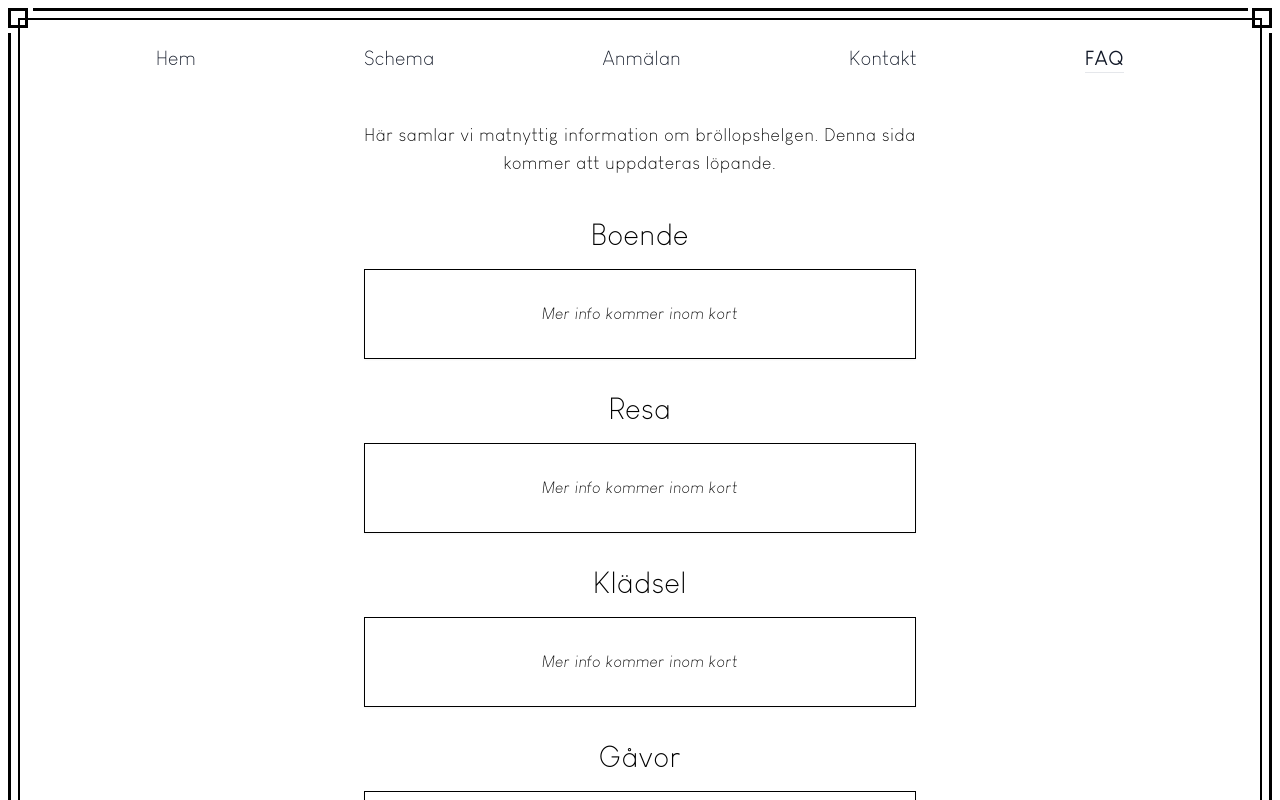
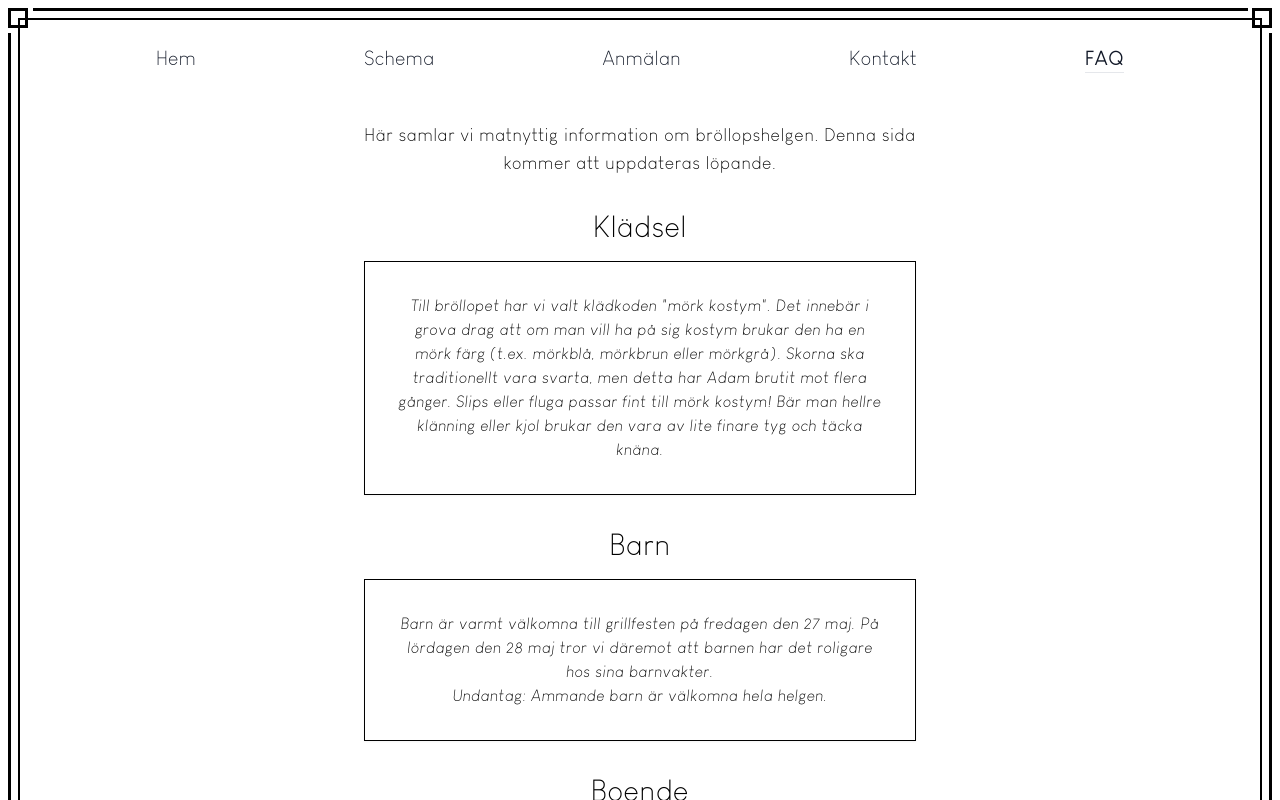
Before and after one commit to A-Dolah/annikaochadam, a Next.js app: page /faq in a window 1280 px wide. Shown: the top 800 px of the page. Built offline with nearby package versions, Linux system fonts and the light colour scheme.

Commit message:
finished website

```diff
--- a/components/ui-components/FAQ/index.tsx
+++ b/components/ui-components/FAQ/index.tsx
@@ -2,11 +2,36 @@ import BorderFrame from '@components/BorderFrame'
 
 const FAQ = () => (
   <div className="bg-white w-full sm:w-10/12 xl:w-1/2 p-2 flex flex-col items-center">
-    <p className="font-sans mt-6 mb-10 text-base xl:text-lg font-extralight text-center">
+    <p className="font-sans mt-6 text-base xl:text-lg font-extralight text-center">
       Här samlar vi matnyttig information om bröllopshelgen. Denna sida kommer att uppdateras
       löpande.
     </p>
-    <p className="mb-4 text-2xl xl:text-3xl font-extralight">Boende</p>
+
+    <p className="mb-4 text-2xl xl:text-3xl font-extralight mt-8">Klädsel</p>
+    <BorderFrame>
+      <div className="flex-col justify-center items-center text-center">
+        <div className="italic font-extralight text-center">
+          Till bröllopet har vi valt klädkoden "mörk kostym". Det innebär i grova drag att om man
+          vill ha på sig kostym brukar den ha en mörk färg (t.ex. mörkblå, mörkbrun eller mörkgrå).
+          Skorna ska traditionellt vara svarta, men detta har Adam brutit mot flera gånger. Slips
+          eller fluga passar fint till mörk kostym! Bär man hellre klänning eller kjol brukar den
+          vara av lite finare tyg och täcka knäna.
+        </div>
+      </div>
+    </BorderFrame>
+
+    <p className="mb-4 text-2xl xl:text-3xl font-extralight mt-8">Barn</p>
+    <BorderFrame>
+      <div className="flex-col justify-center items-center text-center">
+        <div className="italic font-extralight text-center">
+          Barn är varmt välkomna till grillfesten på fredagen den 27 maj. På lördagen den 28 maj
+          tror vi däremot att barnen har det roligare hos sina barnvakter. <br />
+          Undantag: Ammande barn är välkomna hela helgen.
+        </div>
+      </div>
+    </BorderFrame>
+
+    <p className="mb-4 text-2xl xl:text-3xl font-extralight mt-8">Boende</p>
     <BorderFrame>
       <div className="flex-col justify-center items-center text-center">
         <div className="italic font-extralight text-center">Mer info kommer inom kort</div>
@@ -14,13 +39,6 @@ const FAQ = () => (
     </BorderFrame>
 
     <p className="mb-4 text-2xl xl:text-3xl font-extralight mt-8">Resa</p>
-    <BorderFrame>
-      <div className="flex-col justify-center items-center text-center">
-        <div className="italic font-extralight text-center">Mer info kommer inom kort</div>
-      </div>
-    </BorderFrame>
-
-    <p className="mb-4 text-2xl xl:text-3xl font-extralight mt-8">Klädsel</p>
     <BorderFrame>
       <div className="flex-col justify-center items-center text-center">
         <div className="italic font-extralight text-center">Mer info kommer inom kort</div>
```
